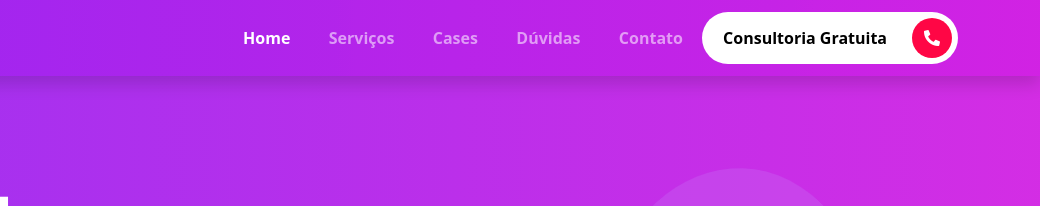
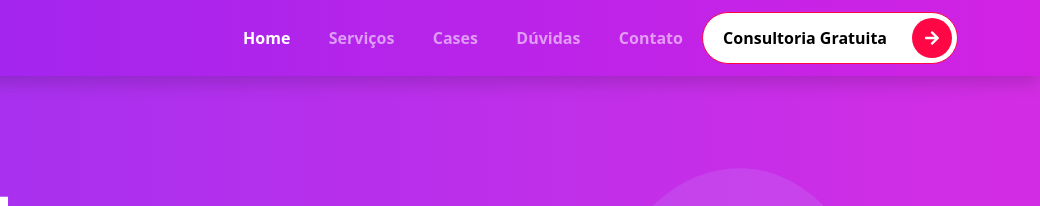
Before and after one commit to EdilanGomes/PEX-FACULDADE-DESCOMPLICA-EDILAN, a website: page index.html in a window 1280 px wide. Shown: the top 206 px of the page, 240-1280 px from the left. Drawn offline with nearby package versions, Linux system fonts and the light colour scheme; files that its build step writes are made by us from their sources.

Commit message:
Contatos

```diff
--- a/index.html
+++ b/index.html
@@ -32,12 +32,12 @@
           <li class="nav-item"><a class="nav-link" href="#footer">contato</a>
           </li>
         </ul>
-        <button type="button" class="rounded-pill btn-rounded">
-          Consultoria Gratuita
-          <span>
-            <i class="fas fa-phone-alt"></i>
-          </span>
-        </button>
+        <a href="https://wa.me/554799293541?text=Ol%C3%A1%2C%20preciso%20saber%20mais%20sobre%20a%20metodologia%20Hubrs!" target="_blank" style="text-decoration: none;">
+          <button type="button" class="rounded-pill btn-rounded border-primary">
+            Consultoria Gratuita
+            <span><i class="fas fa-arrow-right"></i></span>
+          </button>
+        </a>
       </div>
     </div>
   </nav>
```
